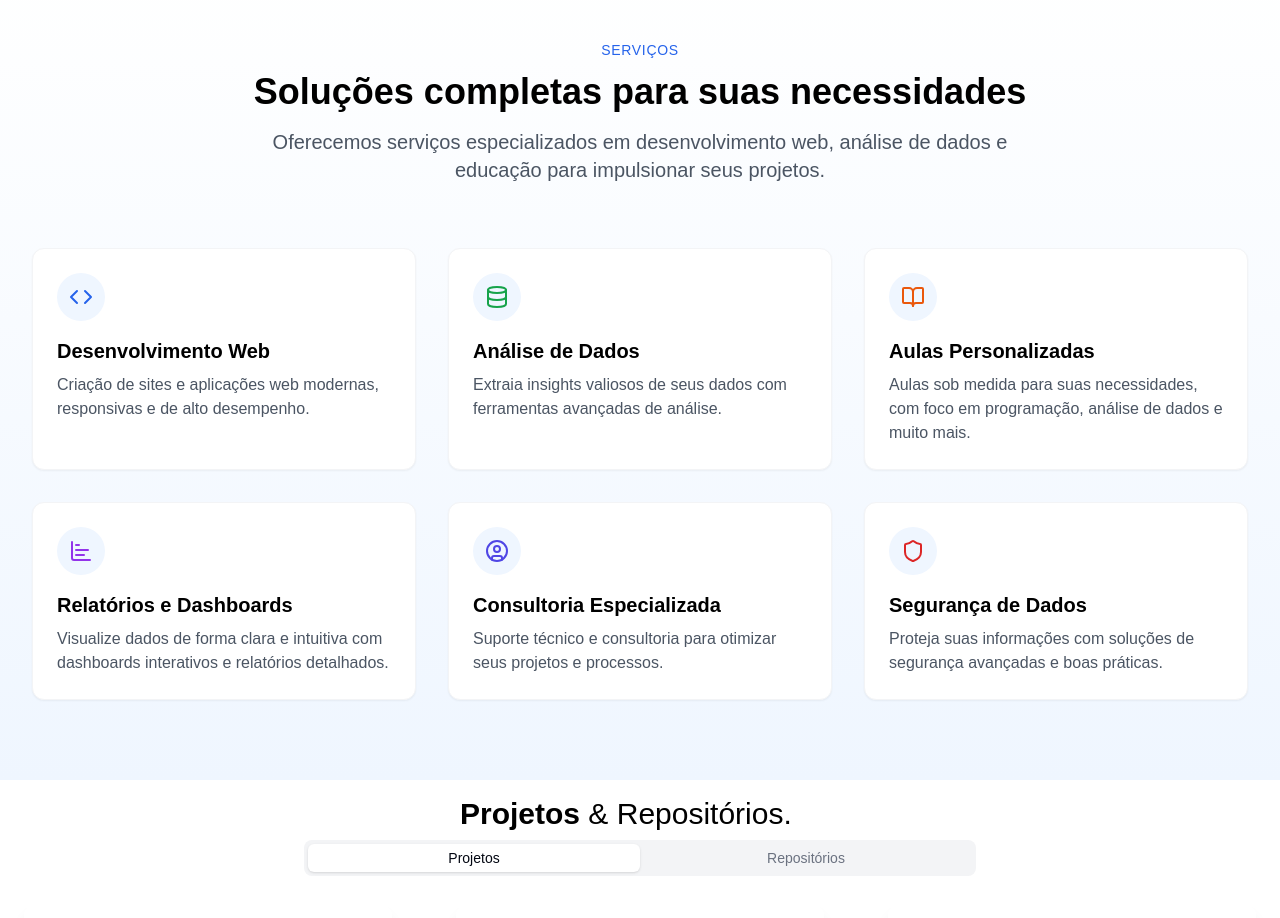
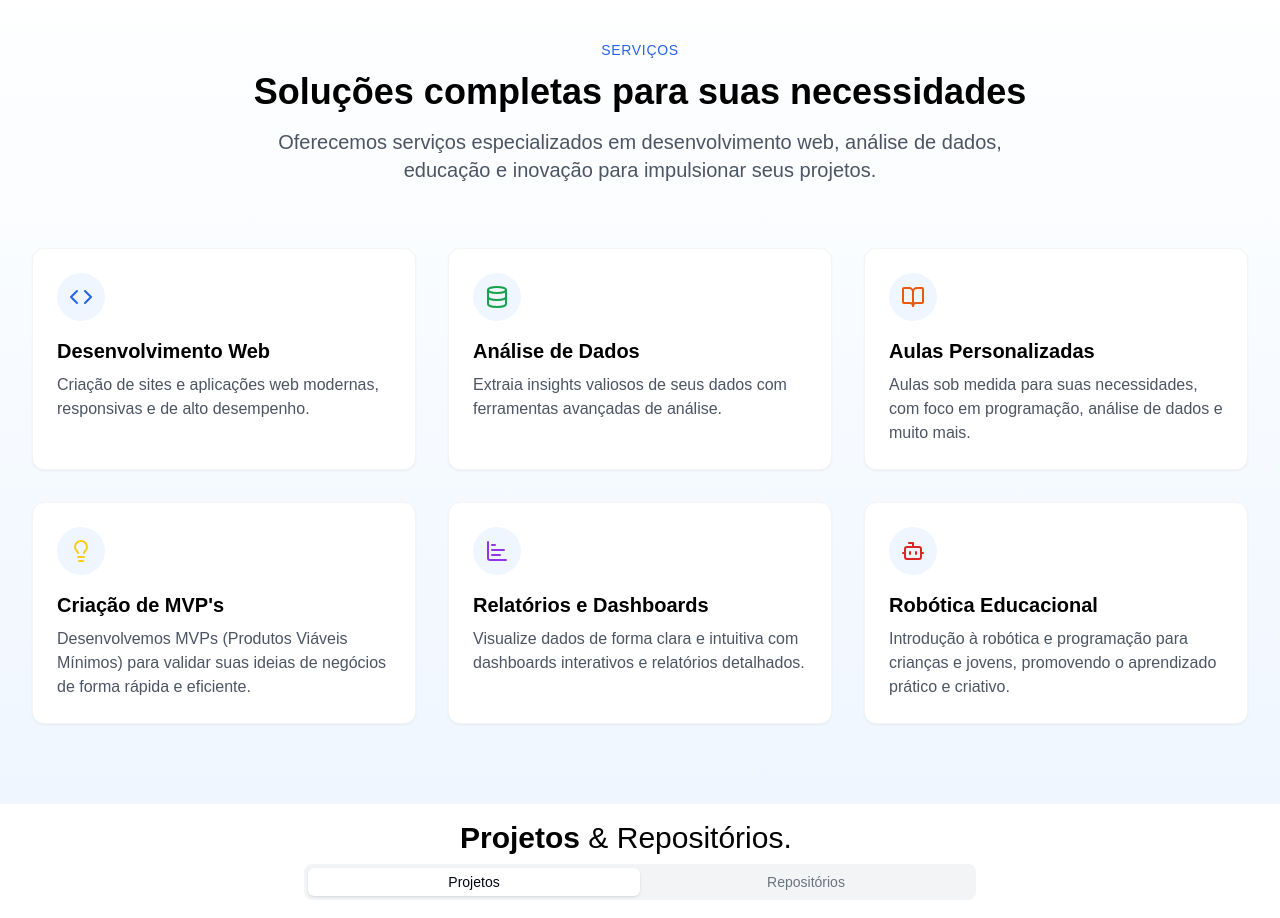
Before and after one commit to arthurazevedods/arthurazevedods-portfolio, a React (Vite) app in the folder arthurazevedods/: page / in a window 1280 px wide. Shown: the part 840-1758 px from the top of the page. Built offline with nearby package versions, Linux system fonts and the light colour scheme; a web font is replaced by a local one.

Commit message:
services update - Robotica, MVP &

```diff
--- a/arthurazevedods/src/components/Services.jsx
+++ b/arthurazevedods/src/components/Services.jsx
@@ -3,10 +3,9 @@ import {
   Database,
   BookOpen,
   ChartBar,
-  UserCircle,
-  Shield
+  Lightbulb,
+  Bot
 } from 'lucide-react';
-
 const services = [
   {
     icon: <Code className="h-6 w-6 text-blue-600" />,
@@ -24,19 +23,19 @@ const services = [
     description: "Aulas sob medida para suas necessidades, com foco em programação, análise de dados e muito mais."
   },
   {
+    icon: <Lightbulb className="h-6 w-6 text-yellow-400" />,
+    title: "Criação de MVP's",
+    description: "Desenvolvemos MVPs (Produtos Viáveis Mínimos) para validar suas ideias de negócios de forma rápida e eficiente."
+  },
+  {
     icon: <ChartBar className="h-6 w-6 text-purple-600" />,
     title: "Relatórios e Dashboards",
     description: "Visualize dados de forma clara e intuitiva com dashboards interativos e relatórios detalhados."
   },
   {
-    icon: <UserCircle className="h-6 w-6 text-indigo-600" />,
-    title: "Consultoria Especializada",
-    description: "Suporte técnico e consultoria para otimizar seus projetos e processos."
-  },
-  {
-    icon: <Shield className="h-6 w-6 text-red-600" />,
-    title: "Segurança de Dados",
-    description: "Proteja suas informações com soluções de segurança avançadas e boas práticas."
+    icon: <Bot className="h-6 w-6 text-red-600" />,
+    title: "Robótica Educacional",
+    description: "Introdução à robótica e programação para crianças e jovens, promovendo o aprendizado prático e criativo."
   }
 ];
 
@@ -52,7 +51,7 @@ const Services = () => {
             Soluções completas para suas necessidades
           </h3>
           <p className="text-xl text-gray-600 max-w-3xl mx-auto">
-            Oferecemos serviços especializados em desenvolvimento web, análise de dados e educação para impulsionar seus projetos.
+            Oferecemos serviços especializados em desenvolvimento web, análise de dados, educação e inovação para impulsionar seus projetos.
           </p>
         </div>
 
```
